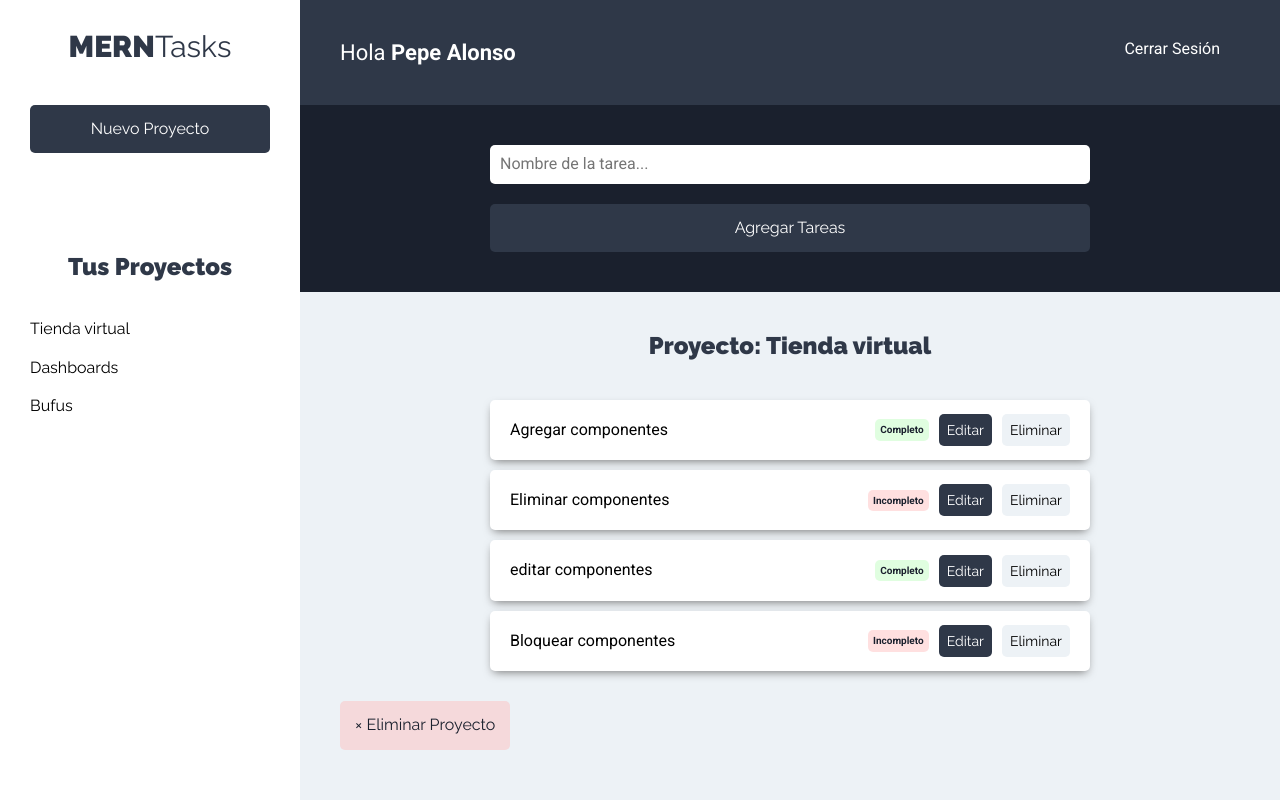
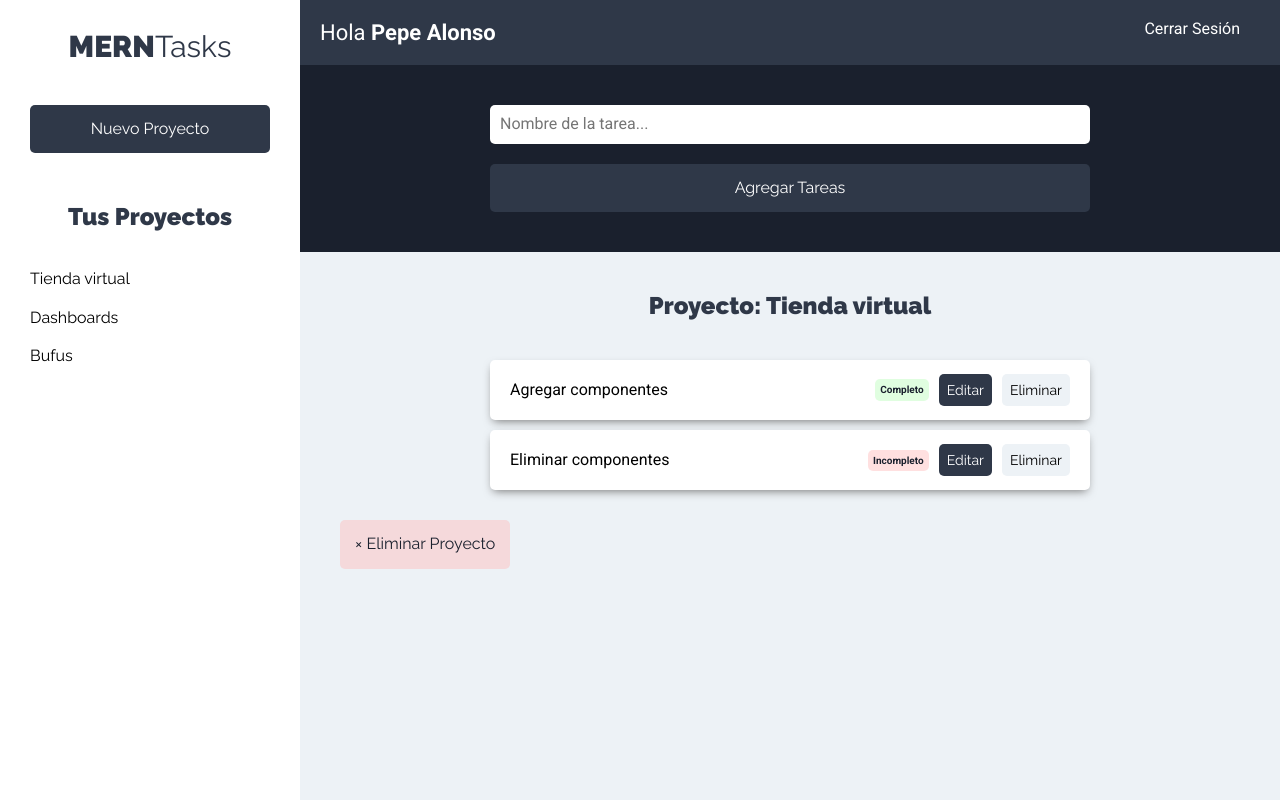
Before and after one commit to e-burgos/mern-tasks-react, a React (Create React App) app: page /projects in a window 1280 px wide. Both pictures are taken after a click on the button "Tienda virtual". Built offline with nearby package versions, Linux system fonts and the light colour scheme.

Commit message:
taskContext, task State and taskReducer added. Tasks filter per project added.

```diff
--- a/src/App.js
+++ b/src/App.js
@@ -4,10 +4,12 @@ import Login from './components/auth/Login';
 import NewAccount from './components/auth/NewAccount';
 import Projects from './components/projects/Projects';
 import ProjectState from './context/projects/projectState';
+import TaskState from './context/tasks/taskState';
 
 function App() {
   return (
     <ProjectState>
+      <TaskState>
         <Router>
           <Switch>
             <Route exact path="/" component={Login} />
@@ -15,6 +17,7 @@ function App() {
             <Route exact path="/projects" component={Projects} />
           </Switch>
         </Router>
+      </TaskState>
     </ProjectState>
   );
 }
--- a/src/components/projects/ItemProject.js
+++ b/src/components/projects/ItemProject.js
@@ -1,14 +1,20 @@
 import React, { useContext } from 'react'
 import projectContext from '../../context/projects/projectContext';
+import taskContext from '../../context/tasks/taskContext';
 
 const ItemProject = ({project}) => {
 
-    // Obtener proyectos
+    // Obtener proyecto actual
     const projectsContext = useContext(projectContext);
     const { getCurrentProject } = projectsContext;
 
+    // Obtener las tareas del proyecto
+    const tasksContext = useContext(taskContext);
+    const { getProjectTasks } = tasksContext;
+
     // Obtener proyecto actual al hacer click en un proyecto del listado
     const getProject = () => {
+        getProjectTasks(project.id)
         getCurrentProject(project.id)
     }
 
--- a/src/components/tasks/ListTasks.js
+++ b/src/components/tasks/ListTasks.js
@@ -1,19 +1,17 @@
 import React, { Fragment, useContext } from 'react'
 import Task from './Task';
 import projectContext from '../../context/projects/projectContext';
+import taskContext from '../../context/tasks/taskContext';
 
 const ListTasks = () => {
-
-    const tasks = [
-        {id: 1, taskName: "Agregar componentes", status: true},
-        {id: 2, taskName: "Eliminar componentes", status: false},
-        {id: 3, taskName: "editar componentes", status: true},
-        {id: 4, taskName: "Bloquear componentes", status: false},
-    ]
 
     // Extraer si un proyecto esta activo
     const projectsContext = useContext(projectContext);
     const { project, destroyProject } = projectsContext;
+
+    // Extraemos las tareas del proyecto
+    const tasksContext = useContext(taskContext);
+    const { projectTasks } = tasksContext;
 
     // Verificamos si no hay proyecto seleccionado
     if(!project) return <h2>Seleccione un proyecto</h2>
@@ -30,9 +28,9 @@ const ListTasks = () => {
         <Fragment>
             <h2>Proyecto: {currentProject.projectName}</h2>
             <ul className="listado-tareas">
-                {tasks.length === 0
+                {projectTasks === null
                     ? (<li className="tarea"><p>Aún no hay tareas</p></li>)
-                    : tasks.map( task => (
+                    : projectTasks.map( task => (
                         <Task
                             key={task.id}
                             task={task}
--- /dev/null
+++ b/src/context/tasks/taskContext.js
@@ -0,0 +1,5 @@
+import { createContext } from 'react';
+
+const TaskContext = createContext();
+
+export default TaskContext;
--- /dev/null
+++ b/src/context/tasks/taskReducer.js
@@ -0,0 +1,14 @@
+import { PROJECT_TASKS } from '../../types/index';
+
+// eslint-disable-next-line
+export default (state, action) => {
+    switch(action.type) {
+        case PROJECT_TASKS:
+            return {
+                ...state,
+                projectTasks: state.tasks.filter( task => task.projectId === action.payload)
+            }
+        default:
+            return state;
+    }
+}
--- /dev/null
+++ b/src/context/tasks/taskState.js
@@ -0,0 +1,45 @@
+import React, { useReducer} from 'react';
+import TaskContext from './taskContext';
+import TaskReducer from './taskReducer';
+import { PROJECT_TASKS } from '../../types/index';
+
+const TaskState = (props) => {
+
+    // Definir state inicial
+    const initialState = {
+        tasks: [
+            {id: 1, taskName: "Agregar componentes", status: true, projectId: 1},
+            {id: 2, taskName: "Eliminar componentes", status: false, projectId: 1},
+            {id: 3, taskName: "editar componentes", status: true, projectId: 2},
+            {id: 4, taskName: "Bloquear componentes", status: false, projectId: 3},
+        ],
+        projectTasks: null,
+    }
+
+    // Crear dispatch y state
+    const [state, dispatch] = useReducer(TaskReducer, initialState);
+
+    //******** Serie de funciones para el CRUD de tareas ********//
+
+    // Filtrar las tareas del proyecto seleccionado
+    const getProjectTasks = (projectId) => {
+        dispatch({
+            type: PROJECT_TASKS,
+            payload: projectId
+        })
+    }
+
+    return (
+        <TaskContext.Provider
+            value={{
+                tasks: state.tasks,
+                projectTasks: state.projectTasks,
+                getProjectTasks
+            }}
+        >
+            {props.children}
+        </TaskContext.Provider>
+     );
+}
+
+export default TaskState;
--- a/src/index.css
+++ b/src/index.css
@@ -137,7 +137,7 @@ aside  {
   color: var(--gris2);
 }
 .proyectos {
-  margin-top: 10rem;
+  margin-top: 5rem;
 }
 .listado-proyectos li {
   margin-bottom: 2rem;
@@ -152,7 +152,7 @@ aside  {
   display: flex;
   justify-content: space-between;
   background-color: var(--gris2);
-  padding: 4rem;
+  padding: 2rem;
 }
 .nombre-usuario {
   color: var(--blanco);
--- a/src/types/index.js
+++ b/src/types/index.js
@@ -4,3 +4,5 @@ export const CREATE_PROJECT = 'CREATE_PROJECT';
 export const VALIDATE_ERROR = 'VALIDATE_ERROR';
 export const CURRENT_PROJECT = 'CURRENT_PROJECT';
 export const DESTROY_PROJECT = 'DESTROY_PROJECT';
+
+export const PROJECT_TASKS = 'PROJECT_TASKS';
```
Lines whose indentation alone changed are shown as unchanged.
